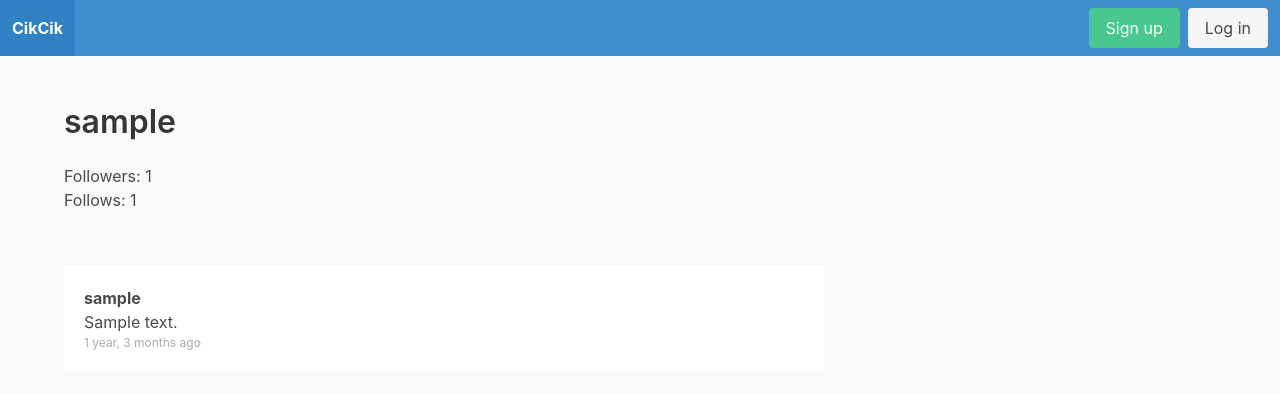
After one commit to israfil-cetin/MyTwitterClone, a Django app: a page that uses templates/core/base.html in a window 1280 px wide. The commit adds this page. Shown: the top 393 px of the page. Run offline with Django 3.2, Linux system fonts and the light colour scheme; tables that the repository leaves empty hold one stand-in row (values such as "Sample post").

Commit message:
added userprofile page

```diff
--- a/MyTwitterClone/urls.py
+++ b/MyTwitterClone/urls.py
@@ -19,6 +19,8 @@ from django.contrib.auth import views
 from apps.core.views import frontpage, signup
 from apps.feed.views import feed, search
 from apps.feed.api import api_add_cik
+from apps.userprofile.views import userprofile
+
 urlpatterns = [
 
     #
@@ -31,6 +33,7 @@ urlpatterns = [
     # Feed
     path('feed/', feed, name='feed'),
     path('search/', search, name='search'),
+    path('u/<str:username>', userprofile, name='userprofile'),
 
     # Api
     path('api/add_cik/', api_add_cik, name='api_add_cik'),
--- a/apps/userprofile/views.py
+++ b/apps/userprofile/views.py
@@ -1,3 +1,12 @@
-from django.shortcuts import render
+from django.shortcuts import render, get_object_or_404
+from django.contrib.auth.models import User
+
 
 # Create your views here.
+
+def userprofile(request, username):
+    user = get_object_or_404(User, username=username)
+    context = {
+        'user': user
+    }
+    return render(request, 'userprofile/userprofile.html', context)
--- a/templates/core/base.html
+++ b/templates/core/base.html
@@ -34,6 +34,7 @@
                 {% if request.user.is_authenticated %}
                     <a href="{% url 'search' %}" class="navbar-item">Search</a>
                     <a href="{% url 'feed' %}" class="navbar-item">Feed</a>
+                    <a href="{% url 'userprofile' request.user.username %}" class="navbar-item">Profile</a>
                 {% endif %}
                 <div class="navbar-item">
                     <div class="buttons">
--- /dev/null
+++ b/templates/userprofile/userprofile.html
@@ -0,0 +1,30 @@
+{% extends 'core/base.html' %}
+
+{% load humanize %}
+
+{% block content %}
+    <div class="container">
+        <div class="columns">
+            <div class="column is-12">
+                <h1 class="title">{{ user.username }}</h1>
+
+                <p>Followers: {{ user.userprofile.followed_by.count }}</p>
+                <p>Follows: {{ user.userprofile.follows.count }}</p>
+            </div>
+        </div>
+
+        <div class="columns">
+            <div class="column is-8">
+                <div class="wrapper-ciks">
+                    {% for cik in user.ciks.all %}
+                        <div class="cik">
+                            <p class="name">{{ cik.created_by.username }}</p>
+                            <p>{{ cik.body }}</p>
+                            <p class="info">{{ cik.created_at|naturaltime }}</p>
+                        </div>
+                    {% endfor %}
+                </div>
+            </div>
+        </div>
+    </div>
+{% endblock %}
```
